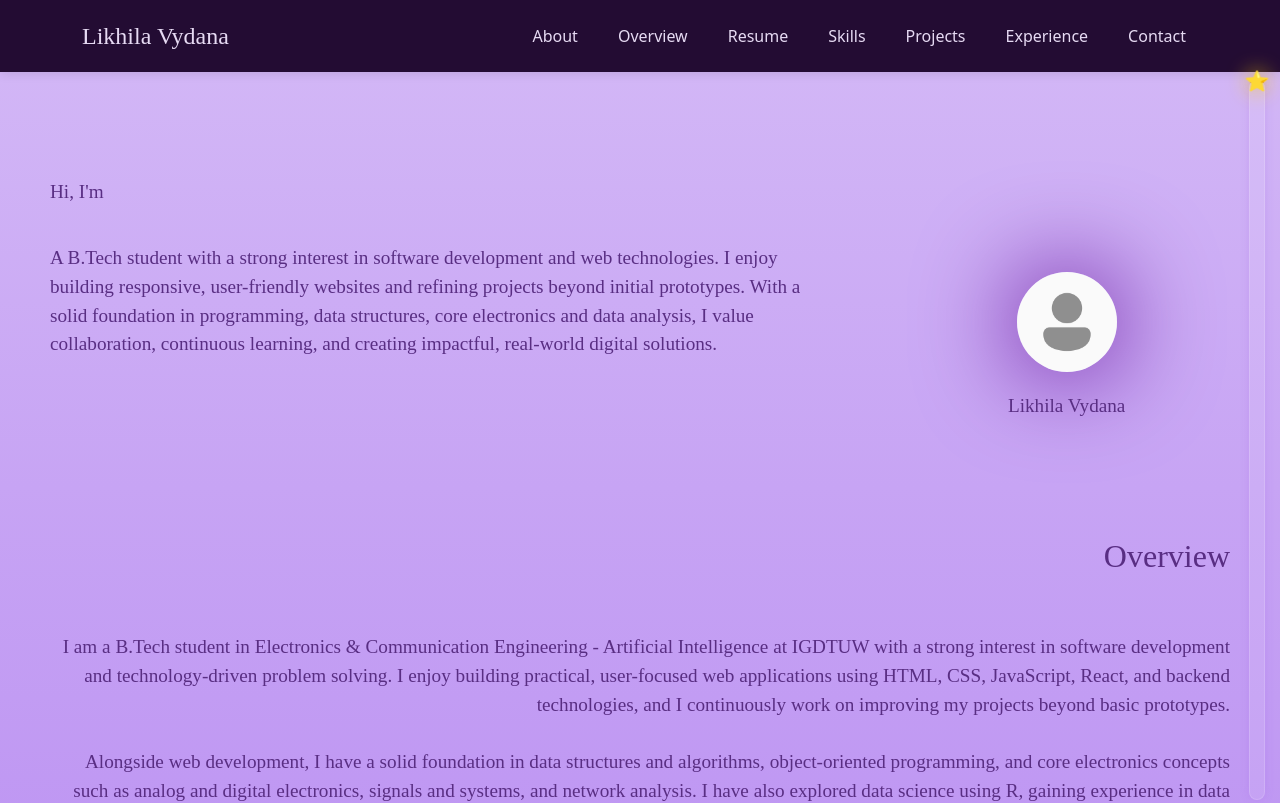
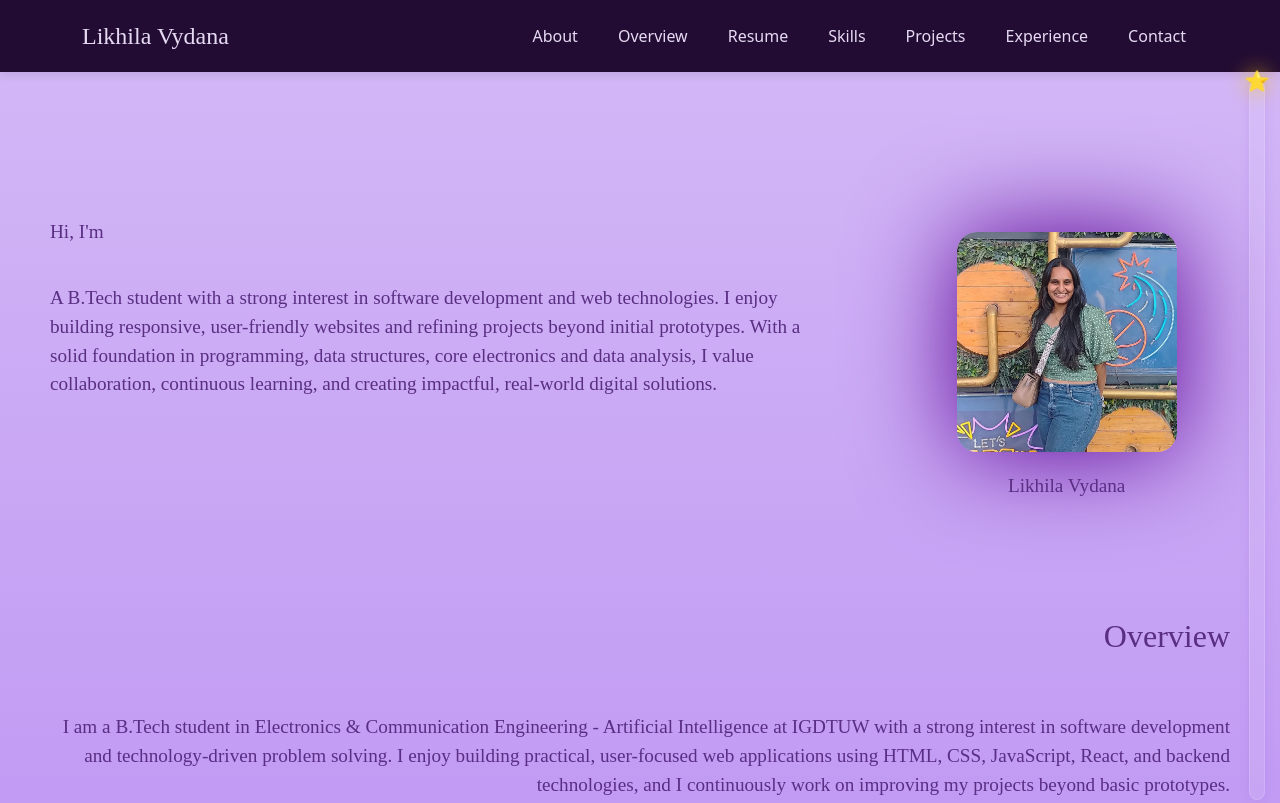
Before and after one commit to likhilavyd/portfolio, a React (Vite) app: page / in a window 1280 px wide. Shown: the top 803 px of the page. Built offline with nearby package versions, Linux system fonts and the light colour scheme.

Commit message:
Increase profile image size and adjust position

```diff
--- a/src/styles/About.css
+++ b/src/styles/About.css
@@ -16,7 +16,7 @@
     color: #592E83;
 }
 .content-about {
-    margin-top: 50px;
+    margin-top: 90px;
     color: #592E83;
     font-family: "Playpen Sans", cursive;
     font-size: larger;
@@ -31,11 +31,12 @@
     font-family: "Playpen Sans", cursive;
 }
 img {
-    width: 100px;
-    height: 100px;
-    border-radius: 50%;
+    width: 220px;
+    height: 220px;
+    border-radius: 20px;
     box-shadow: 0 0 100px rgb(89, 0, 145);
     object-fit: cover;
+    margin-top: -40px;
 }
 .content {
     font-family: "Playpen Sans", cursive;
```
Also changed, not shown: src/assets/image.png.
